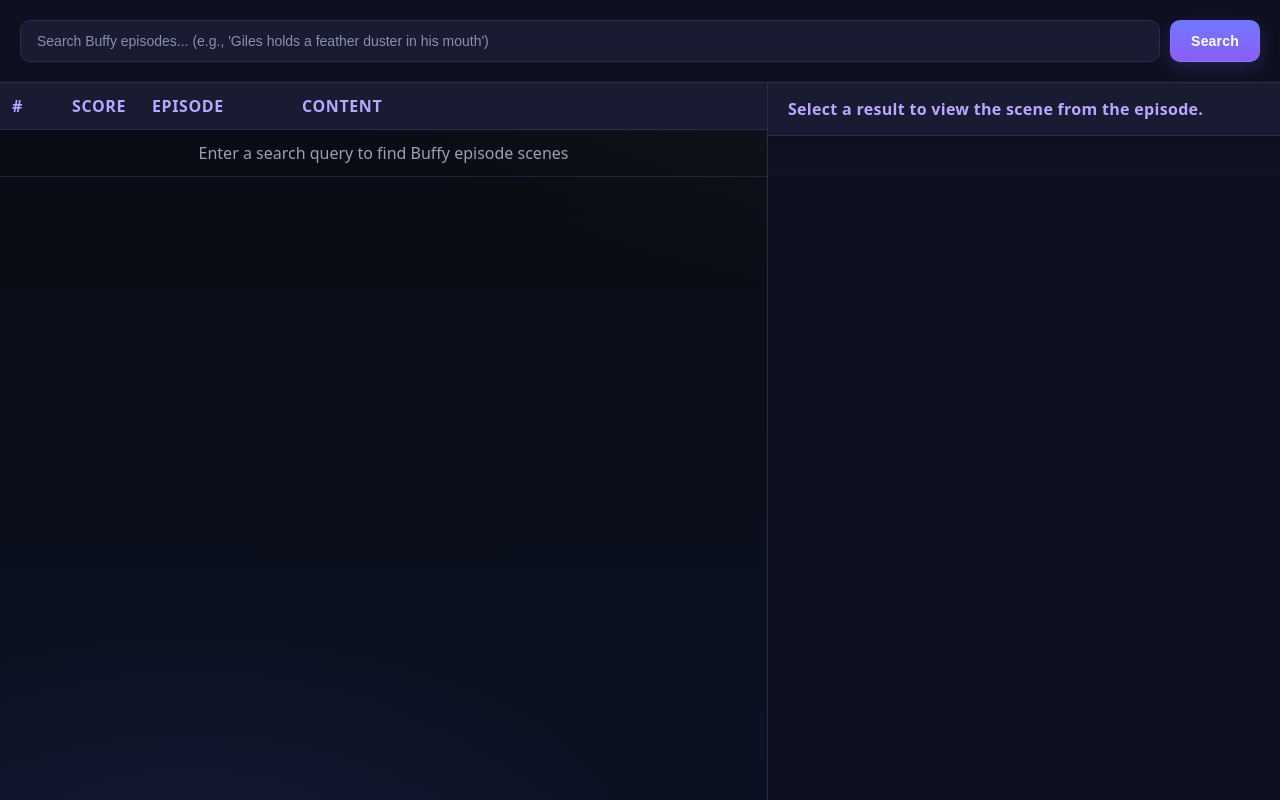
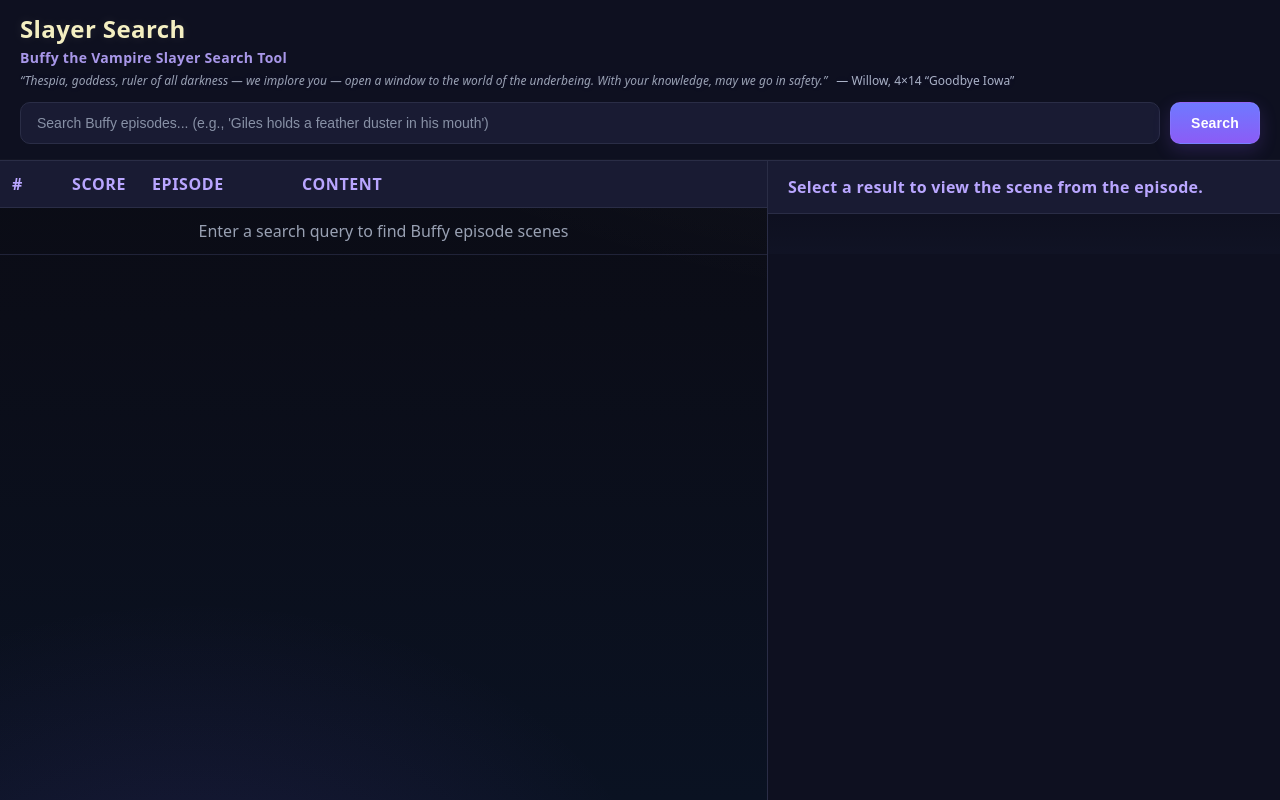
Before and after one commit to vritvo/slayer_search, a Flask app: page / in a window 1280 px wide. Run offline with Flask 3, Linux system fonts and the light colour scheme.

Commit message:
add title to UI

```diff
--- a/templates/index.html
+++ b/templates/index.html
@@ -37,11 +37,53 @@
       .container{ height:100vh; display:flex; flex-direction:column; }
 
       .search-header{
-        padding: 20px;
+        padding: 16px 20px;
         background: var(--bg-2);
         border-bottom: 1px solid var(--border);
-        /* faint inner glow like moonlight on the bar */
         box-shadow: inset 0 -1px 0 rgba(255,255,255,0.02);
+      }
+
+      .slayer-search-wrap{
+        display:flex;
+        flex-direction:column;
+        gap:6px;
+        margin-bottom:12px;
+      }
+
+      .slayer-search-title{
+        font-weight:800;
+        letter-spacing:0.4px;
+        color: var(--moon);
+        text-shadow: 0 0 12px rgba(244,239,194,0.12);
+        font-size: clamp(18px, 2.2vw, 24px);
+        line-height:1.1;
+      }
+
+      .slayer-search-subtitle{
+        color: var(--lavender);
+        font-weight:600;
+        letter-spacing:0.3px;
+        font-size: clamp(12px, 1.6vw, 14px);
+        opacity: .9;
+      }
+
+      .incantation{
+        font-style: italic;
+        color: var(--muted);
+        font-size: 12px;
+        line-height:1.35;
+        text-shadow: 0 0 8px rgba(139,92,246,0.10);
+      }
+
+      .incantation .cite{
+        font-style: normal;
+        text-transform: none;
+        color: #aab2c7;
+        margin-left: 6px;
+      }
+
+      @media (max-width: 420px){
+        .incantation{ display:none; }
       }
 
       .search-box{ display:flex; gap:10px; align-items:center; }
@@ -61,7 +103,6 @@
       .search-input:focus{
         outline: none;
         border-color: var(--indigo);
-        /* moon-glow */
         box-shadow: 0 0 0 3px rgba(122,160,255,0.15), 0 0 18px rgba(244,239,194,0.08) inset;
         background: #1c1f3a;
       }
@@ -92,7 +133,7 @@
 
       .results-panel{
         width:60%;
-        background: transparent; /* let starfield show through */
+        background: transparent;
         overflow:auto;
         border-right: 1px solid var(--border);
       }
@@ -127,7 +168,7 @@
         transition: background-color 0.12s ease, box-shadow .12s ease;
       }
       .result-row:hover{
-        background: rgba(122,160,255,0.05); /* indigo wash on hover */
+        background: rgba(122,160,255,0.05);
       }
       .result-row.selected{
         background: rgba(185,166,255,0.08);
@@ -179,7 +220,7 @@
       }
 
       .highlight{
-        background: rgba(244,239,194,0.14); /* pale moon */
+        background: rgba(244,239,194,0.14);
         border-radius: 4px;
         padding: 0 3px;
         box-shadow: inset 0 0 0 1px rgba(244,239,194,0.18);
@@ -203,7 +244,6 @@
 
       @keyframes spin { to { transform: rotate(360deg); } }
 
-      /* Optional: crisp scrollbars in dark mode (Chromium/Edge/Firefox) */
       *{
         scrollbar-width: thin;
         scrollbar-color: #3a3f63 transparent;
@@ -219,6 +259,15 @@
   <body>
     <div class="container">
       <div class="search-header">
+        <div class="slayer-search-wrap" aria-label="Slayer Search header">
+          <div class="slayer-search-title">Slayer Search</div>
+          <div class="slayer-search-subtitle">Buffy the Vampire Slayer Search Tool</div>
+          <p class="incantation">
+            “Thespia, goddess, ruler of all darkness — we implore you — open a window to the world of the underbeing. With your knowledge, may we go in safety.”
+            <span class="cite">— Willow, 4×14 “Goodbye Iowa”</span>
+          </p>
+        </div>
+
         <div class="search-box">
           <input
             type="text"
@@ -283,7 +332,6 @@
         const query = searchInput.value.trim();
         if (!query) return;
 
-        // Scroll results panel to top
         const resultsPanel = document.querySelector(".results-panel");
         resultsPanel.scrollTop = 0;
 
@@ -334,7 +382,6 @@
           )
           .join("");
 
-        // Auto-select first result
         if (currentResults.length > 0) {
           selectResult(0);
         }
@@ -344,18 +391,15 @@
         selectedIndex = index;
         const result = currentResults[index];
 
-        // Update selected row styling
         document.querySelectorAll(".result-row").forEach((row, i) => {
           row.classList.toggle("selected", i === index);
         });
 
         fileHeader.textContent = result.episode;
 
-        // Simply display the full text content with highlighting
         fileContent.innerHTML =
           '<span class="highlight">' + escapeHtml(result.text) + '</span>';
 
-        // Scroll to top of content
         fileContent.scrollTop = 0;
       }
 
```
